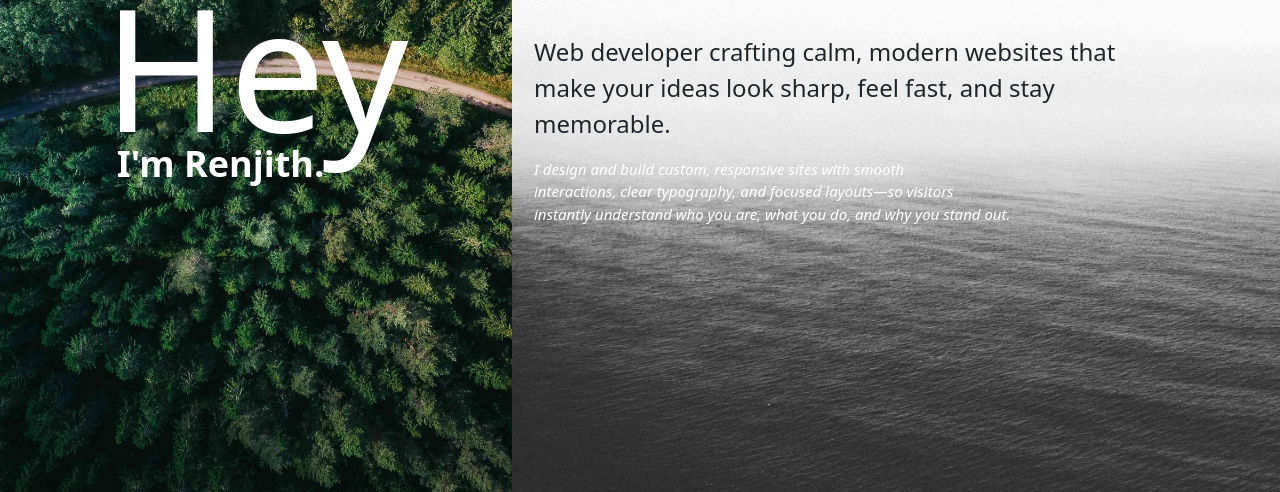
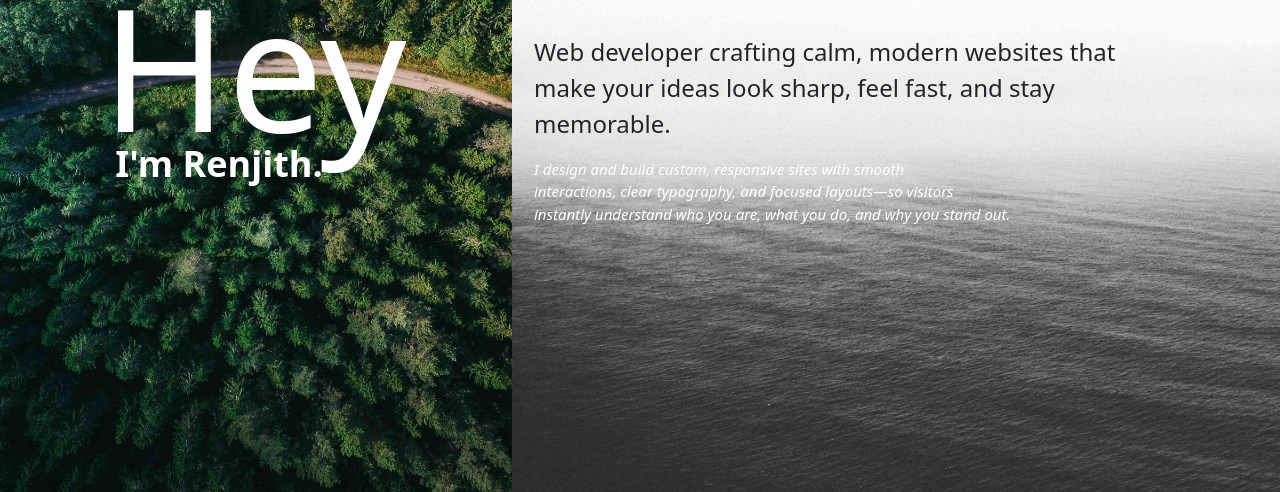
Before and after one commit to renjith-rl/profile, a plain HTML site: page index.html in a window 1280 px wide. Shown: the part 308-800 px from the top of the page. Drawn offline with nearby package versions, Linux system fonts and the light colour scheme.

Commit message:
Add files via upload

```diff
--- a/index.html
+++ b/index.html
@@ -29,11 +29,10 @@
     </div>
   </div>
 </div>
-
     <section class="d-flex flex-row flex-wrap" id="hero-main" style="min-height: 100svh;">
-        <div class="d-flex flex-column justify-content-center align-items-center flex-wrap" id="hero-right">
-            <p style="font-size: 170px;margin: -57px;color: rgb(255,255,255);padding: 1px;">Hey</p>
-            <p style="font-size: 36px;margin: -55px;margin-right: 16px;color: rgb(255,255,255);font-weight: bold;"><br>I'm Renjith.<br><br></p>
+        <div class="d-flex flex-column justify-content-center align-items-center align-content-center flex-wrap" id="hero-right">
+            <p class="ps-0" style="font-size: 170px;margin: -57px;color: rgb(255,255,255);padding: 1px;padding-right: 4px;">Hey</p>
+            <p style="font-size: 36px;margin: -55px;color: rgb(255,255,255);font-weight: bold;padding-right: 74px;"><br>I'm Renjith.<br><br></p>
         </div>
         <div class="d-flex align-items-center flex-wrap" id="hero-left">
             <section class="d-flex flex-column justify-content-center align-items-start align-content-center flex-wrap" id="intro" style="padding: 6px;">
```
